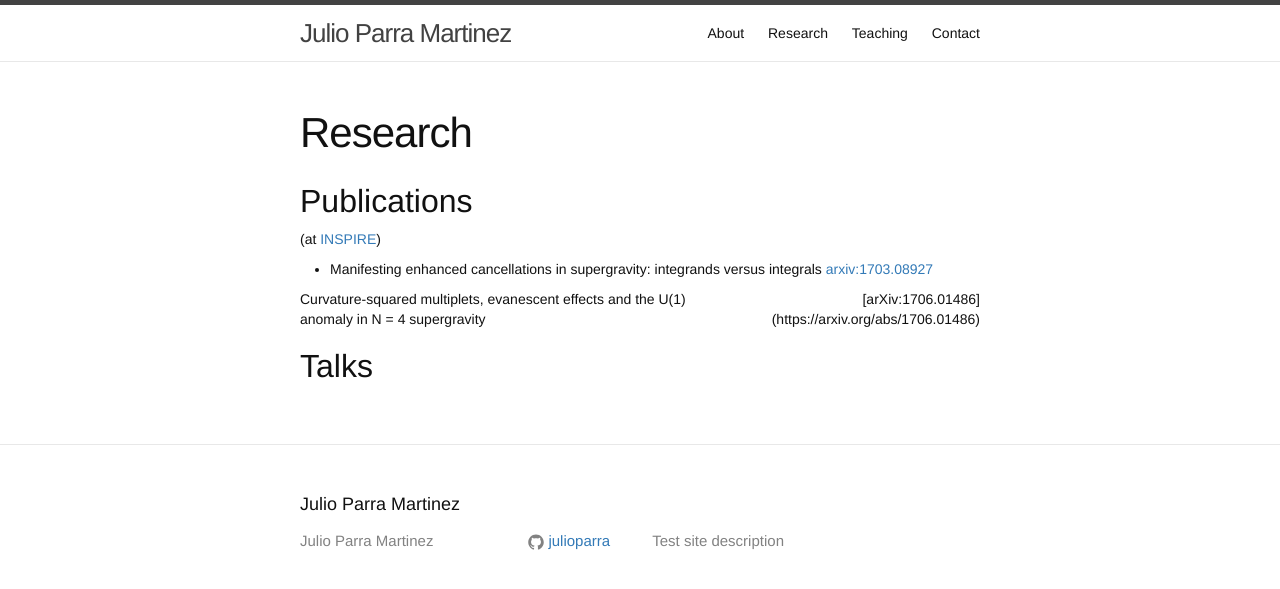
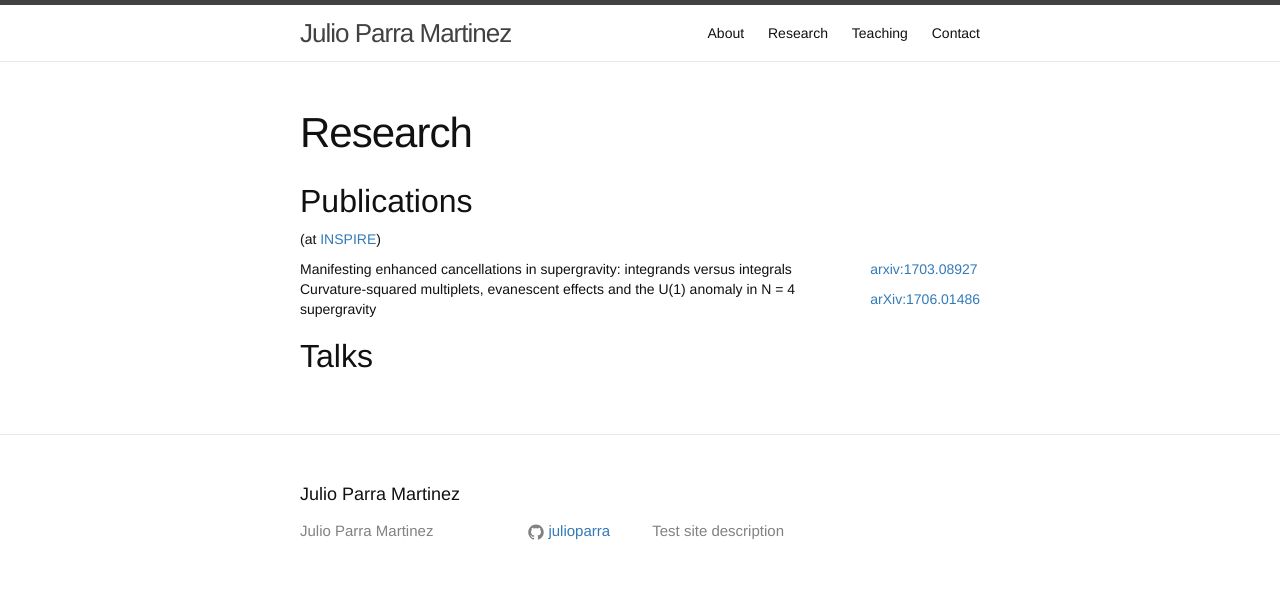
Before and after one commit to julioparra/julioparra.github.io, a Jekyll site: the page built from research.md, in a window 1280 px wide. Shown: the top 589 px of the page. Built offline with Jekyll 4.4.1, drawn with Linux system fonts in a browser that asks for light colours; nearby versions of some CDN libraries; a style sheet for code colours, icons or effects is not loaded.

Commit message:
Styled papers

```diff
--- a/research.md
+++ b/research.md
@@ -8,13 +8,7 @@ order: 2
 ## Publications ##
 (at [INSPIRE](http://inspirehep.net/author/profile/J.Parra.Martinez.1))
 
- * Manifesting enhanced cancellations in supergravity: integrands versus integrals [arxiv:1703.08927](https://arxiv.org/abs/1703.08927)
-
-<table style="width:100%">
-  <tr>
-    <td>Curvature-squared multiplets, evanescent effects and the U(1) anomaly in N = 4 supergravity</td>
-    <td style="text-align:right"> [arXiv:1706.01486](https://arxiv.org/abs/1706.01486) </td>
-  </tr>
-</table>
+| Manifesting enhanced cancellations in supergravity: integrands versus integrals | [arxiv:1703.08927](https://arxiv.org/abs/1703.08927) |
+| Curvature-squared multiplets, evanescent effects and the U(1) anomaly in N = 4 supergravity | [arXiv:1706.01486](https://arxiv.org/abs/1706.01486) |
 
 ## Talks
```
